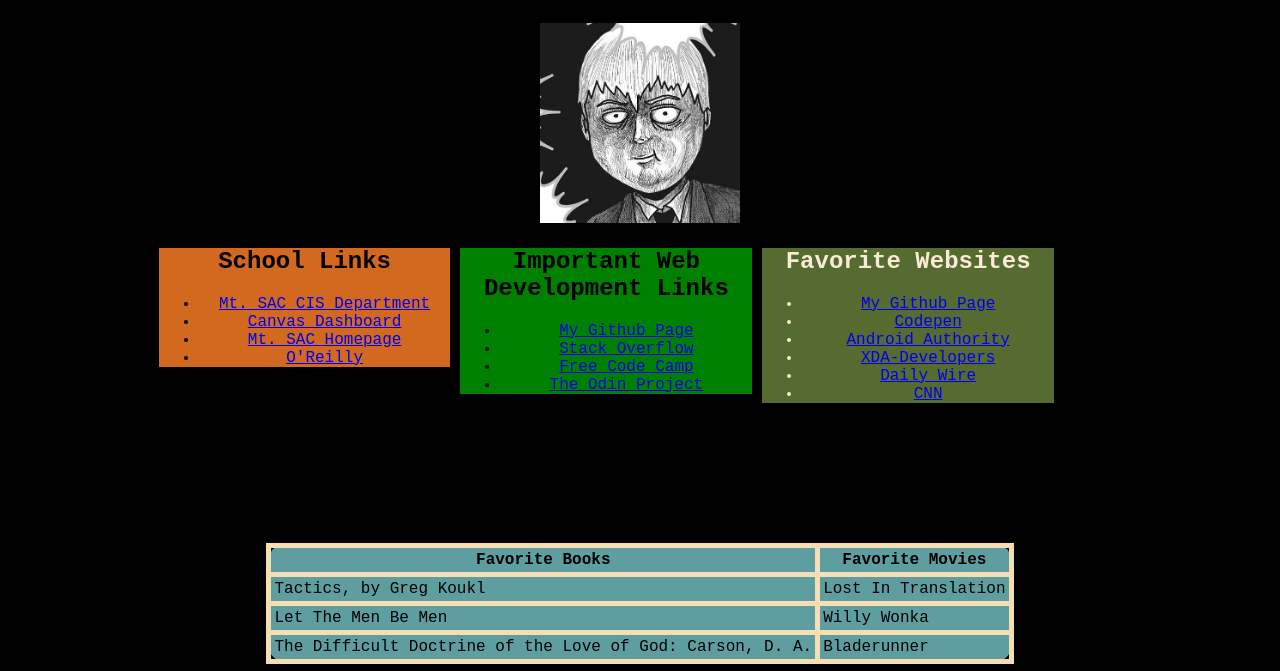
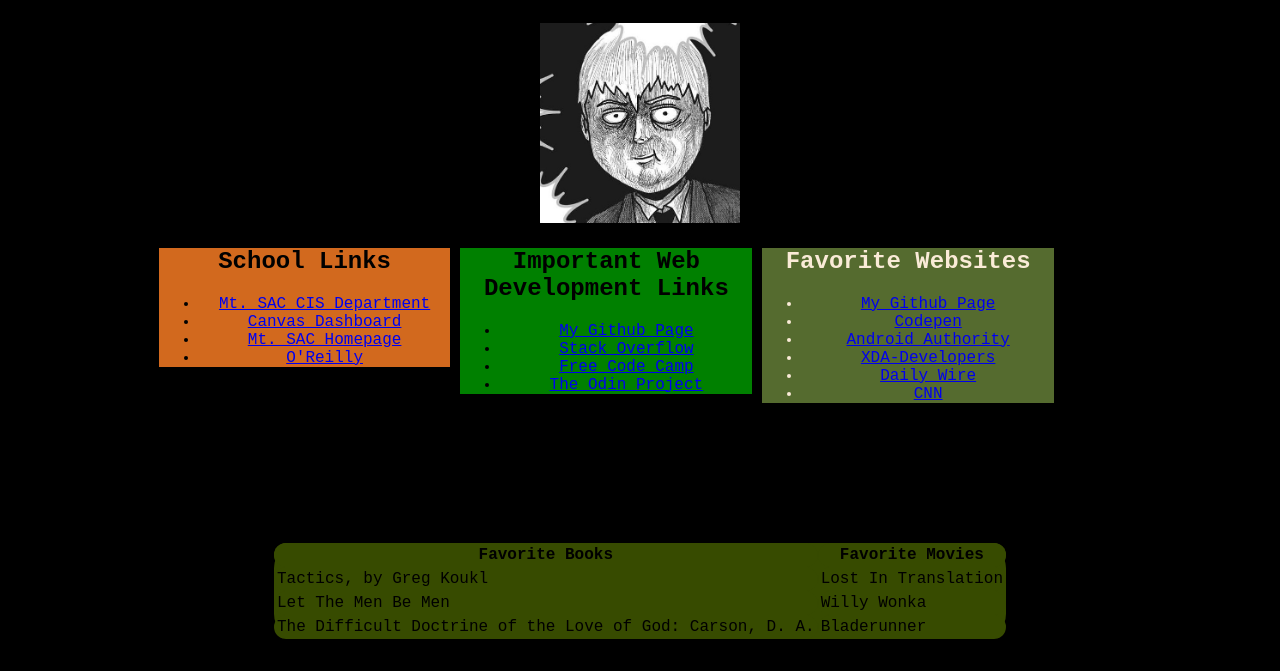
Before and after one commit to jhldiv/jhldiv.github.io, a plain HTML site: page index.html in a window 1280 px wide. Shown: the part 125-796 px from the top of the page. Drawn offline with Linux system fonts and the light colour scheme.

Commit message:
version 2

```diff
--- a/index.html
+++ b/index.html
@@ -91,9 +91,6 @@
         </tr>
 </table></center>
 
-<center><iframe width="560" height="315" src="https://www.youtube.com/embed/S5KsKsEu0v0" title="YouTube video player" frameborder="0" allow="accelerometer; autoplay; clipboard-write; encrypted-media; gyroscope; picture-in-picture" allowfullscreen></iframe></center>
-
-
 
 <footer>
     </footer>
--- a/style.css
+++ b/style.css
@@ -41,11 +41,9 @@ body {
   }
 
 #favorites {
-    border: 5px solid wheat;
-    border-radius: 25px;
-    border-collapse: collapse;
+    border-radius: 25px 25px;
     margin: 10px;
-    background-color: cadetblue;
+    background-color: rgb(55, 75, 0);
   }
 
 #school {
```
